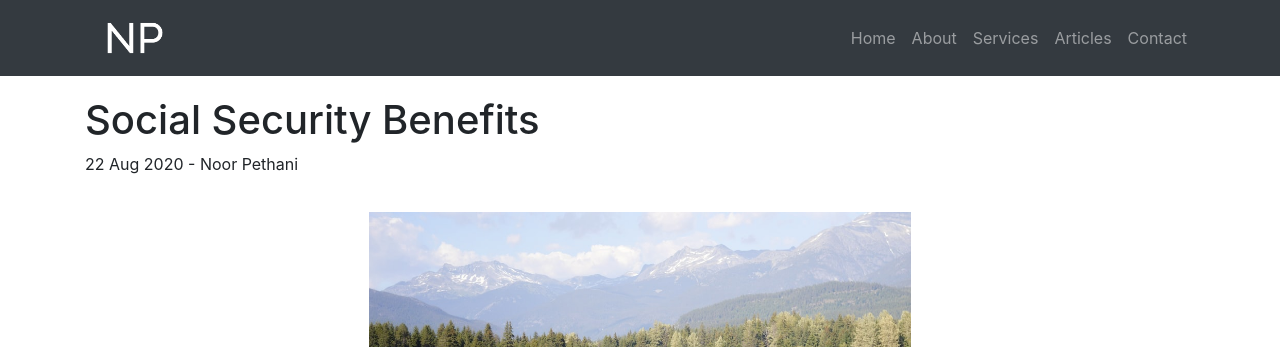
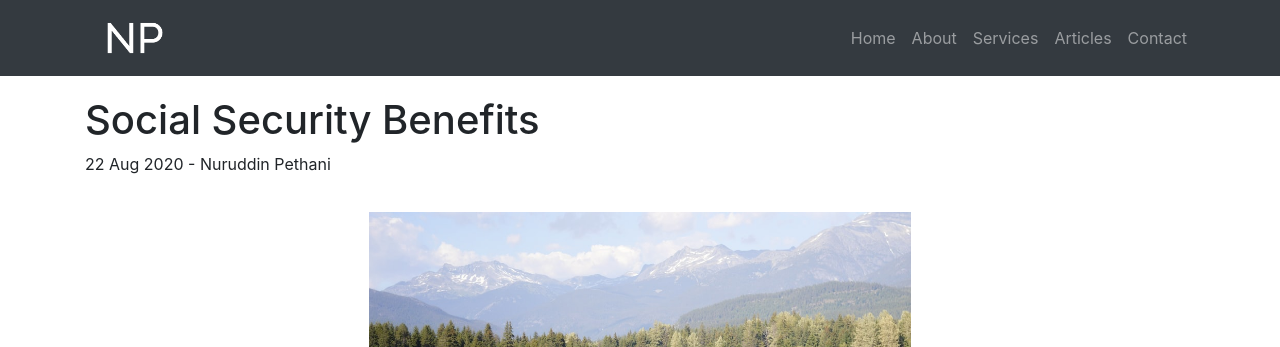
Before and after one commit to spethani/dad-website, a Jekyll site: the page built from _posts/2020-08-22-social-security-benefits.md, in a window 1280 px wide. Shown: the top 347 px of the page. Built offline with Jekyll 4.4.1, drawn with Linux system fonts in a browser that asks for light colours.

Commit message:
changed instances of Noor to Nuruddin

```diff
--- a/_config.yml
+++ b/_config.yml
@@ -1,6 +1,6 @@
 url: "noorcpa.com" # the base hostname & protocol for your site, e.g. http://example.com
 baseurl: "" # the subpath of your site, e.g. /blog
-title: "Noor Pethani" # the name of your site, e.g. ACME Corp.
+title: "Nuruddin Pethani" # the name of your site, e.g. ACME Corp.
 
 exclude:
   - .jekyll-cache
--- a/_posts/2020-08-22-social-security-benefits.md
+++ b/_posts/2020-08-22-social-security-benefits.md
@@ -1,7 +1,7 @@
 ---
 layout: post
 
-author: Noor Pethani
+author: Nuruddin Pethani
 description: Should you collect social security at 62 yo, or should you wait? The answer would be simple if only I knew how long you'll be alive.
 
 image: /assets/img/posts/social_security.jpg
```
Also changed, not shown: _posts/2020-07-18-get-rich-start-early.md (+1 -1 lines), _posts/2020-07-26-roth-to-do-or-not-to-do.md (+1 -1 lines), _posts/2020-08-01-ny-city-residency-tax-issues.md (+1 -1 lines), 9 other files.
